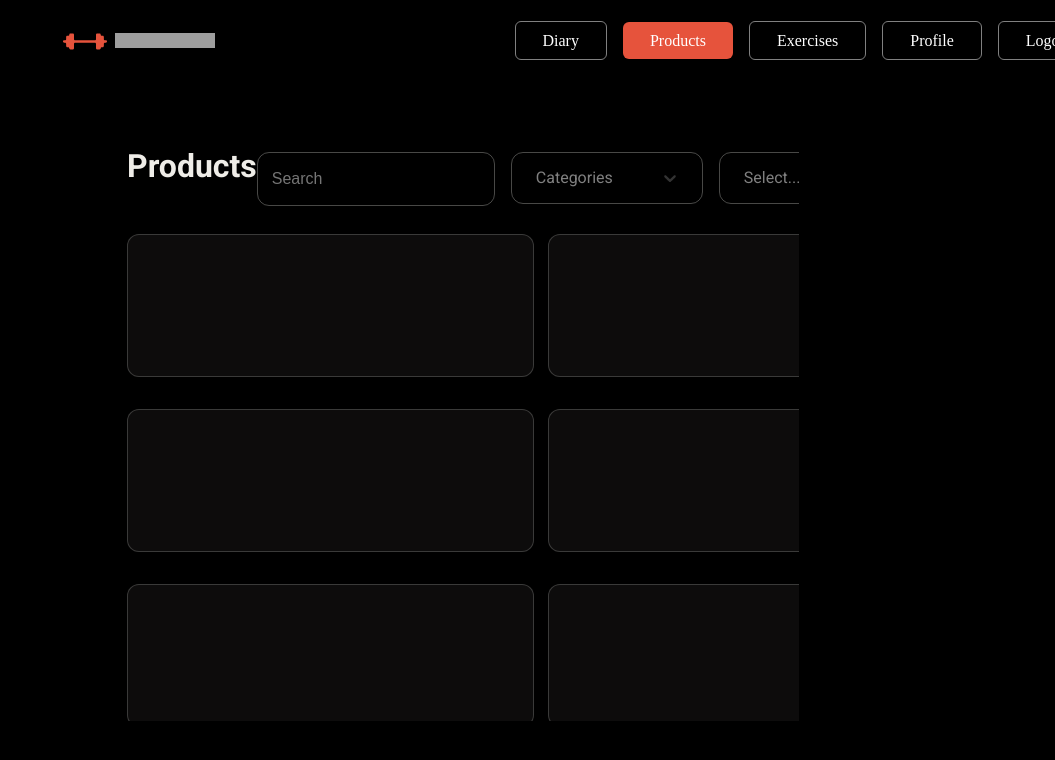
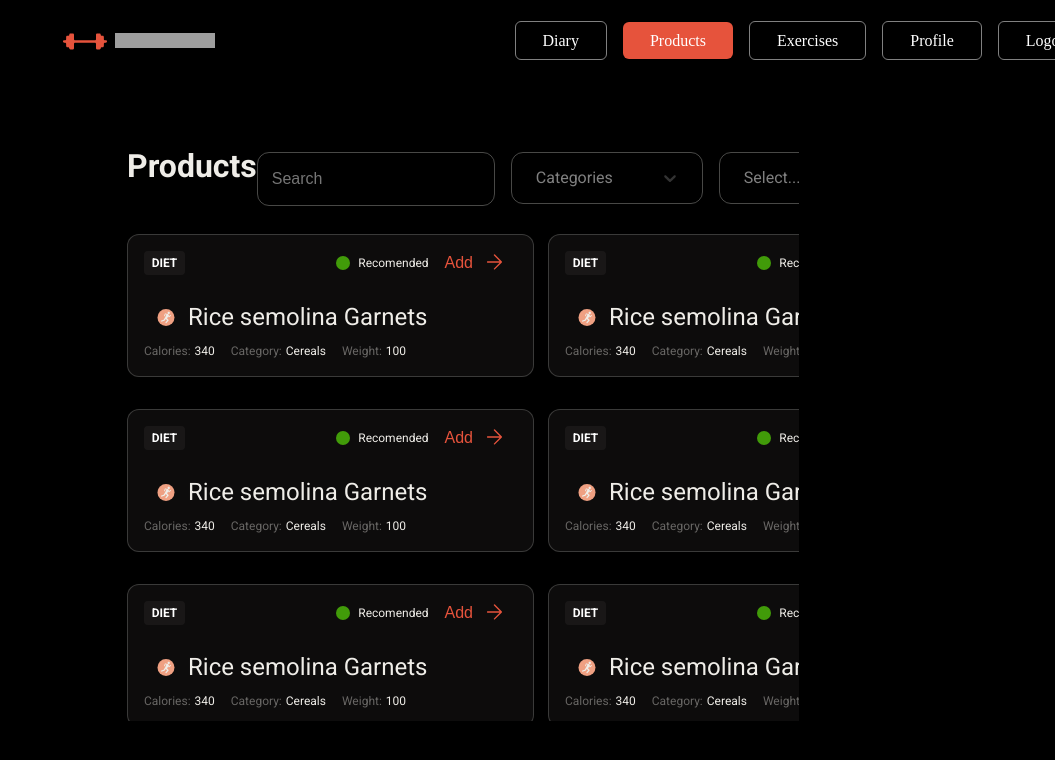
Before and after one commit to iron-body/project-ironbody-ui, a React (Vite) app: page /project-ironbody-ui/products in a window 1280 px wide. Shown: the top 760 px of the page, without its empty margins (225-1280 px from the left). Built offline with nearby package versions, Linux system fonts and the light colour scheme; no server answers; grey boxes are pictures that could not be loaded.

Commit message:
Add base ProductPage

```diff
--- a/src/components/Product/Product.jsx
+++ b/src/components/Product/Product.jsx
@@ -1,12 +1,51 @@
-export default function Product(product) {
+import {
+  TitleCard,
+  NavCard,
+  RecomendedMarker,
+  RecomendedTitle,
+  RecomendedInfo,
+  ButtonItem,
+  ButtonIcon,
+  FoodName,
+  FoodParams,
+  NameParams,
+  ParamsValue,
+    FoodIcon,
+  ProductWrapper
+} from './Product.styled';
+
+export default function Product({ product }) {
   const { foodName, calories, category, weight } = product;
 
   return (
     <>
-      <h2>{foodName}</h2>
-      <p>{calories}</p>
-      <p>{category}</p>
-      <p>{weight}</p>
+      <ProductWrapper>
+        <NavCard>
+          <TitleCard>DIET</TitleCard>
+          <RecomendedInfo>
+            <RecomendedMarker />
+            <RecomendedTitle> Recomended </RecomendedTitle>
+            <ButtonItem>
+              Add
+              <ButtonIcon alt="" src="../../../public/arrow.svg" />
+            </ButtonItem>
+          </RecomendedInfo>
+        </NavCard>
+        <FoodName>
+          <FoodIcon alt="" src="../../../public/product-icon.svg" /> {foodName}
+        </FoodName>
+        <FoodParams>
+          <NameParams>
+            Calories: <ParamsValue>{calories}</ParamsValue>
+          </NameParams>
+          <NameParams>
+            Category: <ParamsValue>{category}</ParamsValue>
+          </NameParams>
+          <NameParams>
+            Weight: <ParamsValue>{weight}</ParamsValue>{' '}
+          </NameParams>
+        </FoodParams>
+      </ProductWrapper>
     </>
   );
 }
--- a/src/components/Product/Product.styled.jsx
+++ b/src/components/Product/Product.styled.jsx
@@ -0,0 +1,126 @@
+import styled from '@emotion/styled';
+import { device } from '../../Constants';
+
+export const ProductWrapper = styled.div`
+padding: 16px;
+`
+
+export const NavCard = styled.div`
+  display: flex;
+  align-items: center;
+  justify-content: space-between;
+  margin-bottom: 27px;
+`;
+export const RecomendedMarker = styled.div`
+  width: 14px;
+  height: 14px;
+  border-radius: 10px;
+  background: #419b09;
+  margin-right: 8px;
+`;
+export const RecomendedTitle = styled.p`
+  color: #efede8;
+  font-family: Roboto;
+  font-size: 12px;
+  line-height: 1.5;
+  margin-right: 16px;
+`;
+
+export const RecomendedInfo = styled.div`
+  display: flex;
+  align-items: center;
+`;
+
+export const ButtonItem = styled.button`
+  color: #e6533c;
+  font-size: 16px;
+  line-height: 1.5;
+  background: inherit;
+  border: none;
+  display: flex;
+  align-items: center;
+  padding: 0;
+`;
+
+export const TitleCard = styled.h2`
+  width: 41px;
+  height: 24px;
+  border-radius: 4px;
+  background: rgba(239, 237, 232, 0.05);
+  justify-content: center;
+  align-items: center;
+  font-size: 12px;
+  font-weight: 700;
+  line-height: normal;
+
+  display: flex;
+  align-items: center;
+`;
+
+export const ButtonIcon = styled.img`
+  display: block;
+  position: relative;
+  border-radius: var(--br-1px);
+  width: 36px;
+  height: 13px;
+  @media ${device.tablet} {
+    position: relative;
+    border-radius: var(--br-1px);
+    width: 44px;
+    height: 17px;
+  }
+  @media ${device.desktop} {
+    width: 16px;
+    height: 16px;
+    margin-left: 8px;
+  }
+`;
+
+export const FoodIcon = styled.img`
+  display: block;
+  position: relative;
+  border-radius: var(--br-1px);
+  width: 36px;
+  height: 13px;
+  @media ${device.tablet} {
+    position: relative;
+    border-radius: var(--br-1px);
+    width: 44px;
+    height: 17px;
+  }
+  @media ${device.desktop} {
+    width: 24px;
+    height: 24px;
+    margin-right: 16px;
+  }
+`;
+
+export const FoodName = styled.h2`
+display: flex;
+align-items: center;
+margin-bottom: 8px;
+color: #EFEDE8;
+font-size: 24px;
+font-weight: 400;
+line-height: 1.33;
+`
+export const FoodParams = styled.div`
+display: flex;
+`
+export const NameParams = styled.p`
+margin-right: 16px;
+display: flex;
+color: rgba(239, 237, 232, 0.40);
+font-size: 12px;
+font-style: normal;
+font-weight: 400;
+line-height: 1.5;
+`
+
+export const ParamsValue = styled.p`
+margin-left: 4px;
+color: #EFEDE8;
+font-size: 12px;
+font-weight: 400;
+line-height: 1.5;
+`
--- a/src/components/ProductsList/ProductsList.jsx
+++ b/src/components/ProductsList/ProductsList.jsx
@@ -4,92 +4,94 @@ import Product from '../Product/Product';
 const products = [
   {
     id: 123,
-    foodName: 'Rice semolina Garnets gluten-free',
+    foodName: 'Rice semolina Garnets ',
     calories: 340,
-    Category: 'Cereals',
-    Weight: 100,
+    category: 'Cereals',
+    weight: 100,
   },
   {
     id: 1234,
 
-    foodName: 'Rice semolina Garnets gluten-free',
+    foodName: 'Rice semolina Garnets ',
     calories: 340,
-    Category: 'Cereals',
-    Weight: 100,
+    category: 'Cereals',
+    weight: 100,
   },
   {
     id: 1235,
 
-    foodName: 'Rice semolina Garnets gluten-free',
+    foodName: 'Rice semolina Garnets ',
     calories: 340,
-    Category: 'Cereals',
-    Weight: 100,
+    category: 'Cereals',
+    weight: 100,
   },
   {
     id: 1236,
 
-    foodName: 'Rice semolina Garnets gluten-free',
+    foodName: 'Rice semolina Garnets ',
     calories: 340,
-    Category: 'Cereals',
-    Weight: 100,
+    category: 'Cereals',
+    weight: 100,
   },
   {
     id: 1237,
 
-    foodName: 'Rice semolina Garnets gluten-free',
+    foodName: 'Rice semolina Garnets ',
     calories: 340,
-    Category: 'Cereals',
-    Weight: 100,
+    category: 'Cereals',
+    weight: 100,
   },
   {
     id: 1238,
 
-    foodName: 'Rice semolina Garnets gluten-free',
+    foodName: 'Rice semolina Garnets ',
     calories: 340,
-    Category: 'Cereals',
-    Weight: 100,
+    category: 'Cereals',
+    weight: 100,
   },
   {
     id: 1239,
 
-    foodName: 'Rice semolina Garnets gluten-free',
+    foodName: 'Rice semolina Garnets ',
     calories: 340,
-    Category: 'Cereals',
-    Weight: 100,
+    category: 'Cereals',
+    weight: 100,
   },
   {
     id: 12311,
 
-    foodName: 'Rice semolina Garnets gluten-free',
+    foodName: 'Rice semolina Garnets ',
     calories: 340,
-    Category: 'Cereals',
-    Weight: 100,
+    category: 'Cereals',
+    weight: 100,
   },
   {
     id: 12312,
 
-    foodName: 'Rice semolina Garnets gluten-free',
+    foodName: 'Rice semolina Garnets ',
     calories: 340,
-    Category: 'Cereals',
-    Weight: 100,
+    category: 'Cereals',
+    weight: 100,
   },
   {
     id: 12313,
 
-    foodName: 'Rice semolina Garnets gluten-free',
+    foodName: 'Rice semolina Garnets ',
     calories: 340,
-    Category: 'Cereals',
-    Weight: 100,
+    category: 'Cereals',
+    weight: 100,
   },
   {
     id: 12314,
 
-    foodName: 'Rice semolina Garnets gluten-free',
+    foodName: 'Rice semolina Garnets ',
     calories: 340,
-    Category: 'Cereals',
-    Weight: 100,
+    category: 'Cereals',
+    weight: 100,
   },
 ];
+
+console.log(products[1])
 
 export default function ProductsList() {
   return (
--- a/src/components/ProductsList/ProductsList.styled.jsx
+++ b/src/components/ProductsList/ProductsList.styled.jsx
@@ -8,7 +8,7 @@ export const ProductList = styled.ul`
   flex-wrap: wrap;
   gap: 32px 14px;
   height: 487px;
-  width: 850px;
+  width: 842px;
   overflow: auto;
 
   &::-webkit-scrollbar {
@@ -25,8 +25,8 @@ export const ProductList = styled.ul`
 
 export const ProductItem = styled.li`
   width: 405px;
-  height: 141px;
-
+  height: auto;
+    // padding: 16px;
   border-radius: 12px;
   border: 1px solid rgba(239, 237, 232, 0.2);
   background: rgba(239, 237, 232, 0.05);
```
Also changed, not shown: public/arrow.svg (added), public/product-icon.svg (added).
